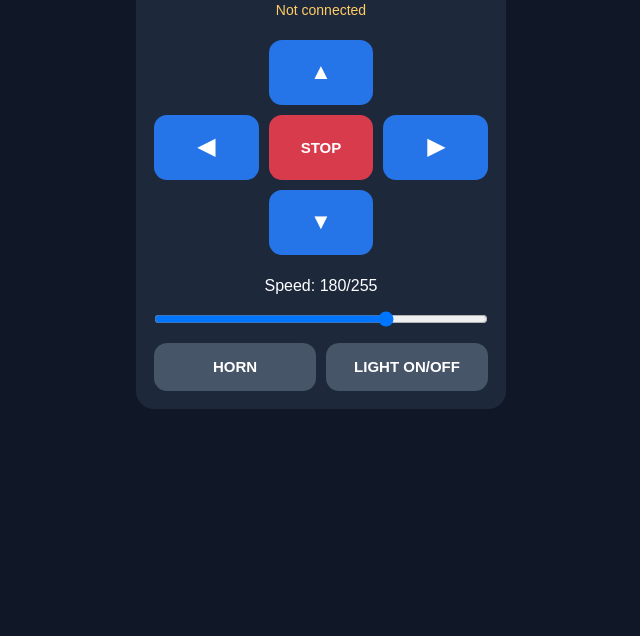
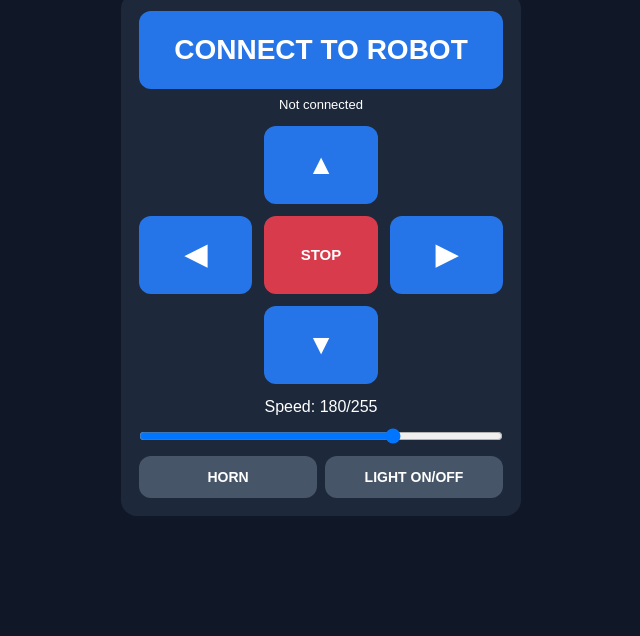
Before and after one commit to 0xJainam/SBot-BLE-Controller, a plain HTML site: page index.html in a window 1280 px wide. Shown: the part 164-800 px from the top of the page, without its empty margins (319-959 px from the left). Drawn offline with Linux system fonts and the light colour scheme.

Commit message:
Update index.html

```diff
--- a/index.html
+++ b/index.html
@@ -7,59 +7,88 @@
 <title>SBot BLE Controller</title>
 
 <style>
-* { box-sizing: border-box; }
-button:active {
-  background: #00c853 !important;
-  transform: scale(0.95);
+* {
+  box-sizing: border-box;
+  -webkit-tap-highlight-color: transparent;
+  -webkit-user-select: none;
+  user-select: none;
 }
+
+html {
+  width: 100%;
+  height: 100%;
+  margin: 0;
+  overflow: hidden;
+  overscroll-behavior: none;
+}
+
 body {
+  width: 100%;
+  height: 100vh;
+  height: 100dvh;
   margin: 0;
-  padding: 18px;
+  padding: 10px;
+  overflow: hidden;
   background: #101827;
   color: white;
   font-family: Arial, sans-serif;
   text-align: center;
+  display: flex;
+  flex-direction: column;
+  align-items: center;
+  justify-content: center;
+  gap: 8px;
+}
+
+h2 {
+  margin: 0;
+  font-size: clamp(18px, 4vw, 24px);
 }
 
 .panel {
-  max-width: 370px;
-  margin: 18px auto;
-  padding: 18px;
+  width: min(100%, 400px);
+  max-height: 100%;
+  margin: 0 auto;
+  padding: clamp(10px, 3vw, 18px);
   background: #1d293b;
-  border-radius: 18px;
+  border-radius: 16px;
+  display: flex;
+  flex-direction: column;
+  gap: 8px;
+}
+
+#status {
+  margin: 0;
+  font-size: 13px;
+}
+
+.pad {
+  width: 100%;
+  display: grid;
+  grid-template-columns: repeat(3, minmax(0, 1fr));
+  gap: clamp(6px, 2vw, 12px);
+  margin: 6px 0;
 }
 
 button {
-  min-height: 65px;
+  width: 100%;
+  min-width: 0;
+  min-height: 0;
+  height: clamp(52px, 12vh, 78px);
+  padding: 4px;
   border: 0;
-  border-radius: 13px;
+  border-radius: 12px;
   background: #2675e8;
   color: white;
-  font-size: 22px;
+  font-size: clamp(20px, 6vw, 28px);
   font-weight: bold;
   touch-action: none;
   user-select: none;
   -webkit-user-select: none;
 }
 
-#connect {
-  width: 100%;
-  background: #16845b;
-  font-size: 17px;
-  min-height: 48px;
-}
-
-#status {
-  font-size: 14px;
-  color: #ffcc66;
-  overflow-wrap: anywhere;
-}
-
-.pad {
-  display: grid;
-  grid-template-columns: repeat(3, 1fr);
-  gap: 10px;
-  margin: 22px 0;
+button:active {
+  filter: brightness(1.25);
 }
 
 #stop {
@@ -69,19 +98,43 @@ button {
 
 .auxrow {
   display: flex;
-  gap: 10px;
+  gap: 8px;
 }
 
 .aux {
-  width: 50%;
-  min-height: 48px;
-  font-size: 15px;
+  min-height: 42px;
+  height: auto;
+  font-size: 14px;
   background: #475569;
 }
 
 input[type=range] {
   width: 100%;
-  margin: 16px 0;
+  margin: 4px 0;
+  touch-action: pan-x;
+  user-select: none;
+  -webkit-user-select: none;
+}
+
+@media (max-height: 500px) {
+  body {
+    padding: 4px;
+    gap: 4px;
+  }
+
+  .panel {
+    padding: 6px;
+    gap: 4px;
+  }
+
+  .pad {
+    gap: 5px;
+    margin: 2px 0;
+  }
+
+  button {
+    height: min(15vh, 56px);
+  }
 }
 </style>
 </head>
@@ -217,9 +270,11 @@ async function connectBLE() {
     setStatus("Choose SBot-Car3...");
 
     device = await navigator.bluetooth.requestDevice({
-      filters: [{ name: "SBot-Car3" }],
+      filters: [
+         { namePrefix: "SBot-Car" }
+      ],
       optionalServices: [SERVICE_UUID]
-    });
+   });
 
     device.addEventListener("gattserverdisconnected", () => {
       connected = false;
```
